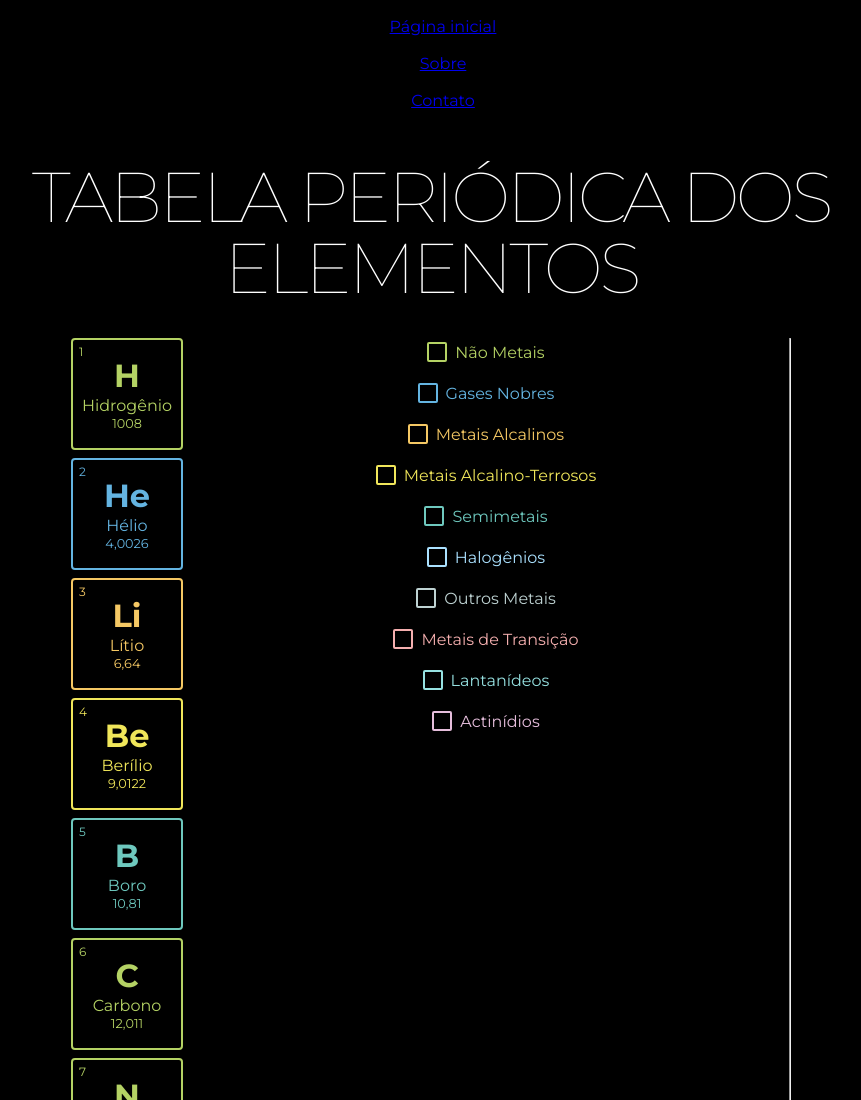
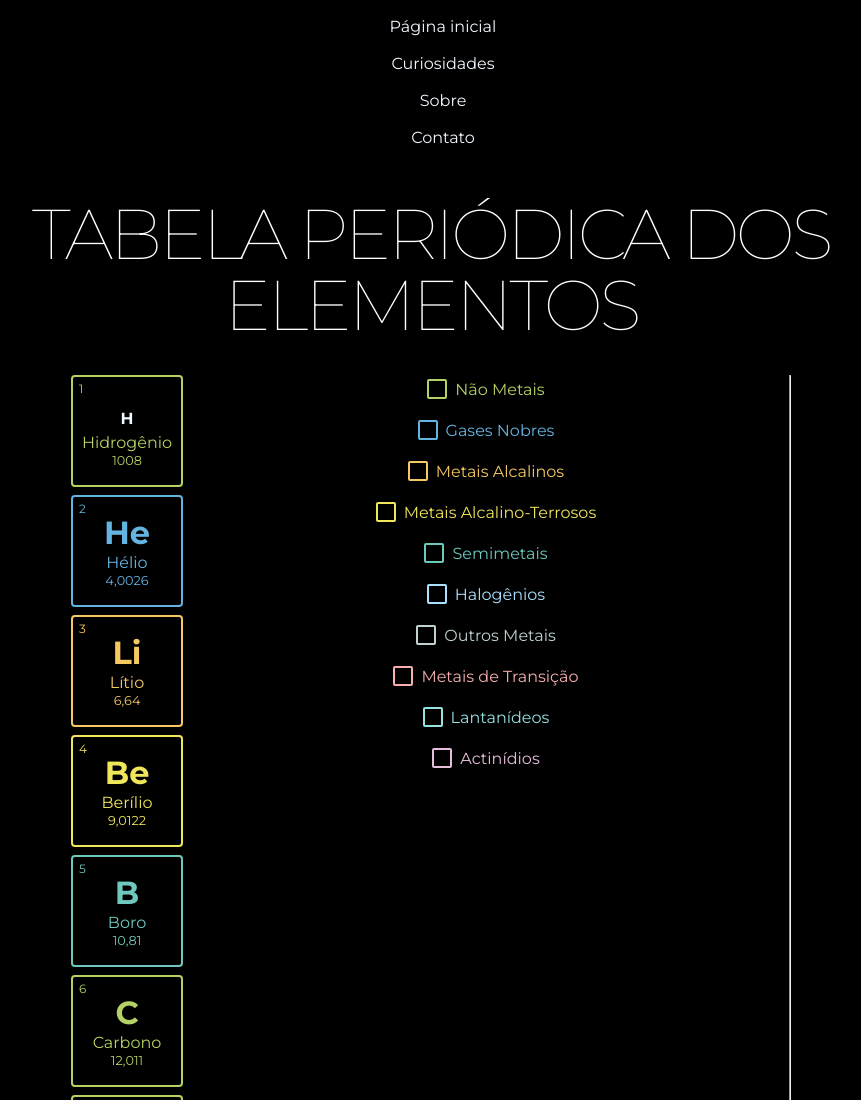
Before and after one commit to amandaeleuterio2/Tabela-Peri-dica, a plain HTML site: page curiosidade.html in a window 1280 px wide. Shown: the top 1100 px of the page, without its empty margins (209-1070 px from the left). Drawn offline with Linux system fonts and the light colour scheme.

Commit message:
alterando css index

```diff
--- a/index.html
+++ b/curiosidade.html
@@ -8,6 +8,7 @@
   <nav>
     <ul>
       <li class="cabecalho"><a href="#">Página inicial</a></li>
+      <li class="cabecalho"><a href="#">Curiosidades</a></li>
       <li class="cabecalho"><a href="#">Sobre</a></li>
       <li class="cabecalho"><a href="#">Contato</a></li>
     </ul>
@@ -21,7 +22,7 @@
     <!-- LINHA 1 -->
     <section class="nao-metal">
       <span>1</span>
-      <h2>H</h2>
+      <h2><a href="">H</a></h2>
       <p>Hidrogênio</p>
       <p>1008</p>
     </section>
--- a/style.css
+++ b/style.css
@@ -179,7 +179,12 @@ li:before{
 	z-index:2;
 }
 
-
+a{
+	font-size: 16px;
+	color:aliceblue;
+	text-decoration: none;
+	font-family: 'Montserrat', sans-serif;
+}
 @media only screen and (min-width:92.5em){
 	@supports (display:grid){
 
```
Also changed, not shown: 1 other file.
